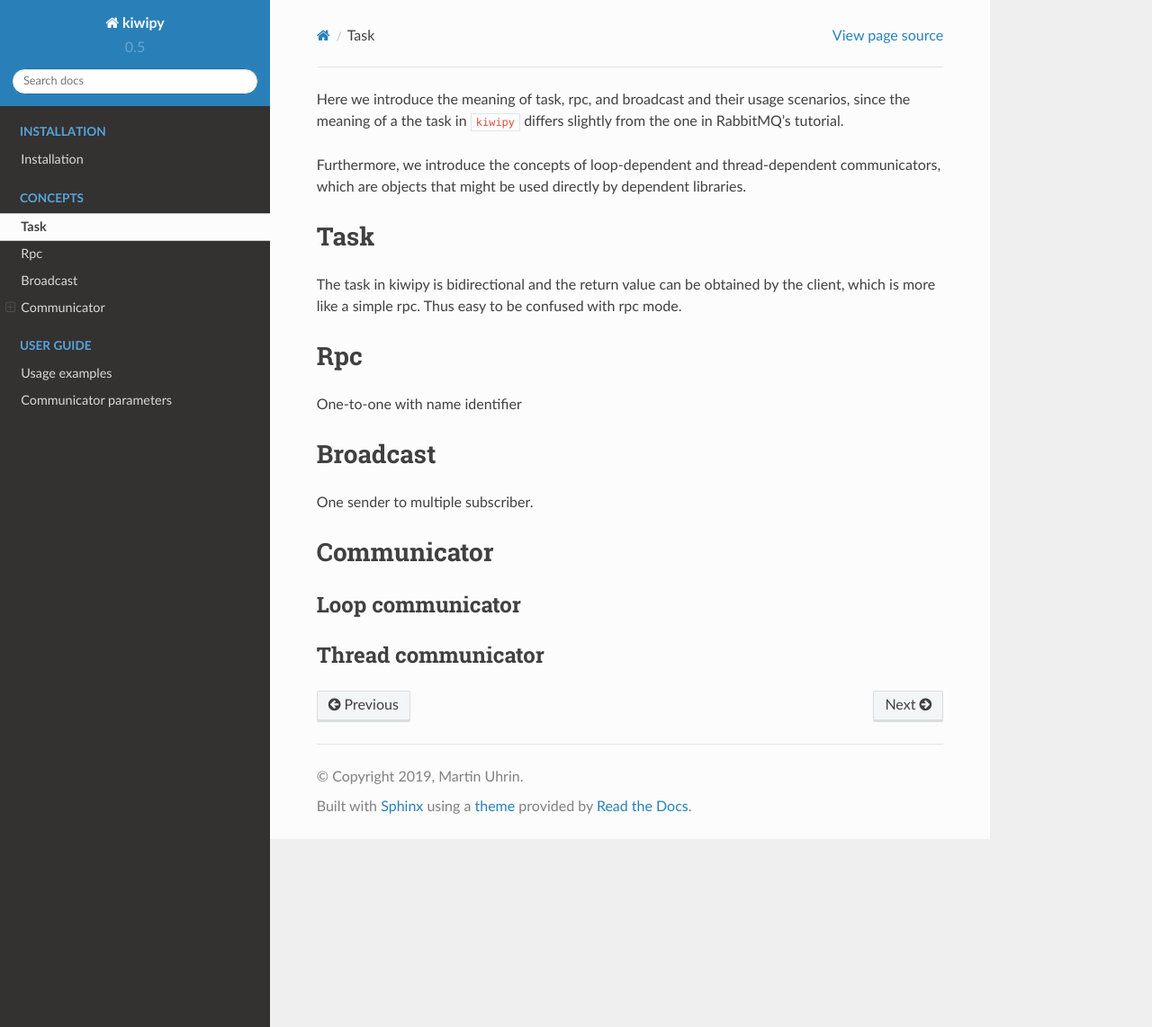
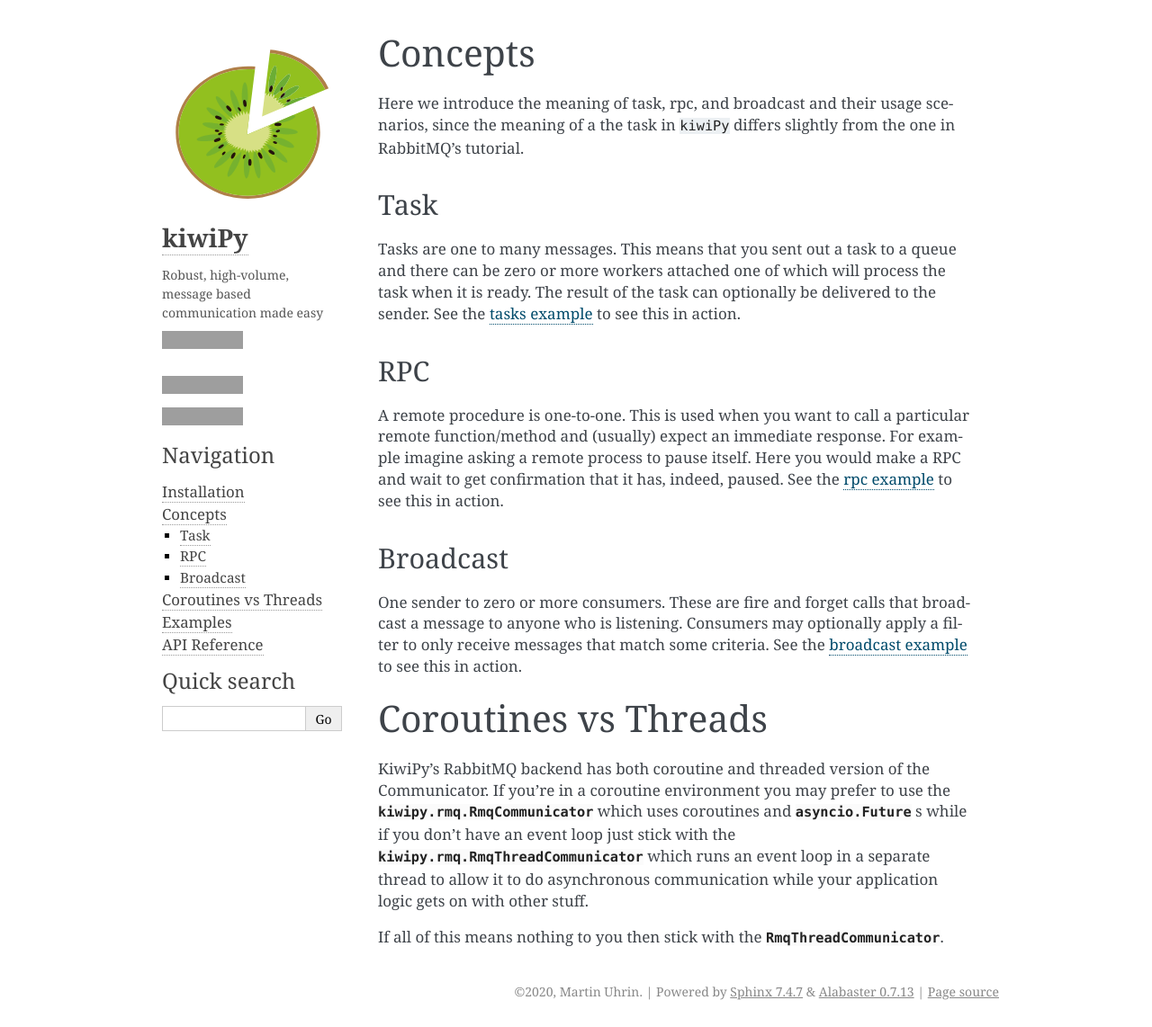
Before and after one commit to aiidateam/kiwipy, a Sphinx documentation site: the page built from docs/source/concepts.rst, in a window 1280 px wide and 1142 px high. Shown: the whole window at 90% size. Built offline with Sphinx 7.4.7, drawn with Linux system fonts in a browser that asks for light colours; pages that are not in the unit, such as notebooks, are missing from menus; the version number is read from the project's files by our own code; grey boxes are pictures that could not be loaded.

Commit message:
Docs: major overhaul (#46)
* New template
* Logo
* Jupyter examples
* Update API doc
* Update README

```diff
--- /dev/null
+++ b/docs/requirements.txt
@@ -0,0 +1,4 @@
+# ONLY FOR ReadTheDocs
+.[dev]
+autodoc
+nbsphinx
--- a/docs/source/concepts.rst
+++ b/docs/source/concepts.rst
@@ -1,33 +1,45 @@
-.. _concepts:
+.. _tasks example: examples/tasks.ipynb
+.. _rpc example: examples/rpc.ipynb
+.. _broadcast example: examples/broadcast.ipynb
 
-Here we introduce the meaning of task, rpc, and broadcast and their usage scenarios, since the meaning of a the task in ``kiwipy`` differs slightly from the one in RabbitMQ's tutorial.
 
-Furthermore, we introduce the concepts of loop-dependent and thread-dependent communicators, which are objects that might be used directly by dependent libraries.
 
-***********************
+Concepts
+========
+
+Here we introduce the meaning of task, rpc, and broadcast and their usage scenarios, since the meaning of a the task in
+``kiwiPy`` differs slightly from the one in RabbitMQ's tutorial.
+
 Task
-***********************
+----
 
-The task in kiwipy is bidirectional and the return value can be obtained by the client, which is more like a simple rpc. Thus easy to be confused with rpc mode.
+Tasks are one to many messages.  This means that you sent out a task to a queue and there can be zero or more workers
+attached one of which will process the task when it is ready.  The result of the task can optionally be delivered to the
+sender.  See the `tasks example`_ to see this in action.
 
-*********
-Rpc
-*********
+RPC
+---
 
-One-to-one with name identifier
+A remote procedure is one-to-one.  This is used when you want to call a particular remote function/method and (usually)
+expect an immediate response. For example imagine asking a remote process to pause itself.  Here you would make a RPC
+and wait to get confirmation that it has, indeed, paused.  See the `rpc example`_ to see this in action.
 
-*********
+
 Broadcast
-*********
+---------
 
-One sender to multiple subscriber.
+One sender to zero or more consumers.  These are fire and forget calls that broadcast a message to anyone who is
+listening.  Consumers may optionally apply a filter to only receive messages that match some criteria.
+See the `broadcast example`_ to see this in action.
 
-****************
-Communicator
-****************
 
-Loop communicator
-==================
+Coroutines vs Threads
+=====================
 
-Thread communicator
-====================
+KiwiPy's RabbitMQ backend has both coroutine and threaded version of the Communicator.  If you're in a coroutine
+environment you may prefer to use the :class:`kiwipy.rmq.RmqCommunicator` which uses coroutines and
+:class:`asyncio.Future` s while if you don't have an event loop just stick with the :class:`kiwipy.rmq.RmqThreadCommunicator` which
+runs an event loop in a separate thread to allow it to do asynchronous communication while your application logic gets on
+with other stuff.
+
+If all of this means nothing to you then stick with the :class:`~kiwipy.rmq.RmqThreadCommunicator`.
--- a/docs/source/conf.py
+++ b/docs/source/conf.py
@@ -23,8 +23,8 @@ import kiwipy
 
 # -- Project information -----------------------------------------------------
 
-project = 'kiwipy'
-copyright = '2019, Martin Uhrin'
+project = 'kiwiPy'
+copyright = '2020, Martin Uhrin'
 author = 'Martin Uhrin'
 
 # The short X.Y version.
@@ -45,6 +45,7 @@ extensions = [
     'sphinx.ext.autodoc',
     'sphinx.ext.doctest',
     'sphinx.ext.viewcode',
+    'nbsphinx',
 ]
 
 # Add any paths that contain templates here, relative to this directory.
@@ -79,13 +80,24 @@ pygments_style = None
 # The theme to use for HTML and HTML Help pages.  See the documentation for
 # a list of builtin themes.
 #
-html_theme = 'sphinx_rtd_theme'
+html_theme = 'alabaster'
 
 # Theme options are theme-specific and customize the look and feel of a theme
 # further.  For a list of options available for each theme, see the
 # documentation.
 #
 # html_theme_options = {}
+html_theme_options = {
+    'codecov_button': True,
+    'description': 'Robust, high-volume, message based communication made easy',
+    'github_button': True,
+    'github_repo': 'kiwipy',
+    'github_type': 'star',
+    'github_user': 'aiidateam',
+    'travis_button': True,
+    'logo': 'logo.svg',
+    'logo_name': True,
+}
 
 # Add any paths that contain custom static files (such as style sheets) here,
 # relative to this directory. They are copied after the builtin static files,
@@ -100,7 +112,13 @@ html_static_path = ['_static']
 # default: ``['localtoc.html', 'relations.html', 'sourcelink.html',
 # 'searchbox.html']``.
 #
-# html_sidebars = {}
+html_sidebars = {
+    '**': [
+        'about.html',
+        'navigation.html',
+        'searchbox.html',
+    ]
+}
 
 # -- Options for HTMLHelp output ---------------------------------------------
 
@@ -133,53 +151,6 @@ latex_elements = {
 latex_documents = [
     (master_doc, 'kiwipy.tex', 'kiwipy Documentation', 'Martin Uhrin', 'manual'),
 ]
-
-
-def run_apidoc(_):
-    """Runs sphinx-apidoc when building the documentation.
-
-    Needs to be done in conf.py in order to include the APIdoc in the
-    build on readthedocs.
-
-    See also https://github.com/rtfd/readthedocs.org/issues/1139
-    """
-    source_dir = os.path.abspath(os.path.dirname(__file__))
-    apidoc_dir = os.path.join(source_dir, 'apidoc')
-    package_dir = os.path.join(source_dir, os.pardir, os.pardir, 'kiwipy')
-
-    # In #1139, they suggest the route below, but for me this ended up
-    # calling sphinx-build, not sphinx-apidoc
-    #from sphinx.apidoc import main
-    #main([None, '-e', '-o', apidoc_dir, package_dir, '--force'])
-
-    import subprocess
-    cmd_path = 'sphinx-apidoc'
-    if hasattr(sys, 'real_prefix'):  # Check to see if we are in a virtualenv
-        # If we are, assemble the path manually
-        cmd_path = os.path.abspath(os.path.join(sys.prefix, 'bin', 'sphinx-apidoc'))
-
-    options = [
-        '-o',
-        apidoc_dir,
-        package_dir,
-        '--private',
-        '--force',
-        '--no-headings',
-        '--module-first',
-        '--no-toc',
-        '--maxdepth',
-        '4',
-    ]
-
-    # See https://stackoverflow.com/a/30144019
-    env = os.environ.copy()
-    env["SPHINX_APIDOC_OPTIONS"] = 'members,special-members,private-members,undoc-members,show-inheritance'
-    subprocess.check_call([cmd_path] + options, env=env)
-
-
-def setup(app):
-    app.connect('builder-inited', run_apidoc)
-
 
 # -- Options for manual page output ------------------------------------------
 
```
Also changed, not shown: README.rst (+34 -31 lines), docs/source/apidoc.rst (added, +9 -0 lines), docs/source/examples.rst (added, +14 -0 lines), docs/source/index.rst (+66 -34 lines), docs/source/installation.rst (+21 -11 lines), docs/source/user.rst (deleted, +0 -61 lines), setup.py (+5 -4 lines), .travis.yml, docs/source/_static/logo.svg (added), docs/source/examples/broadcast.ipynb (added), docs/source/examples/rpc.ipynb (added), docs/source/examples/tasks.ipynb (added), 1 other file.
